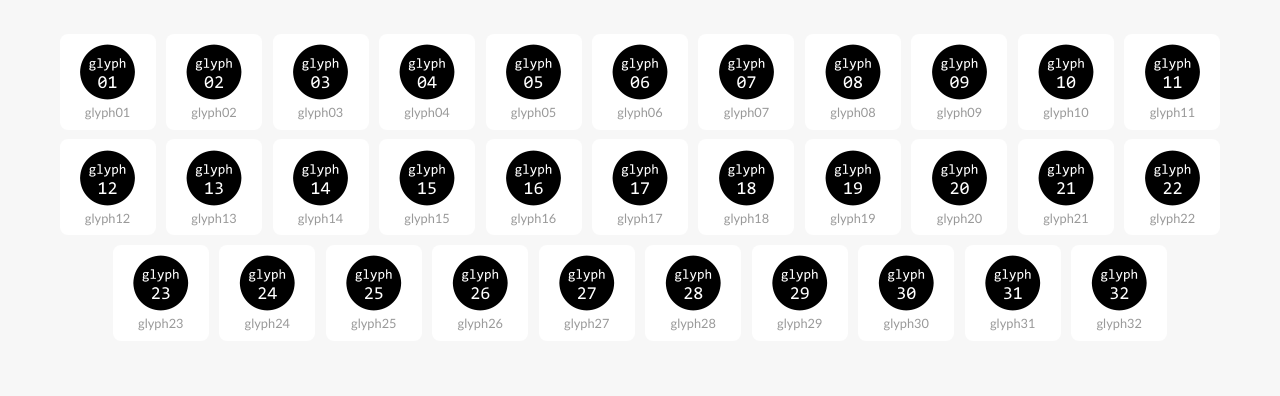
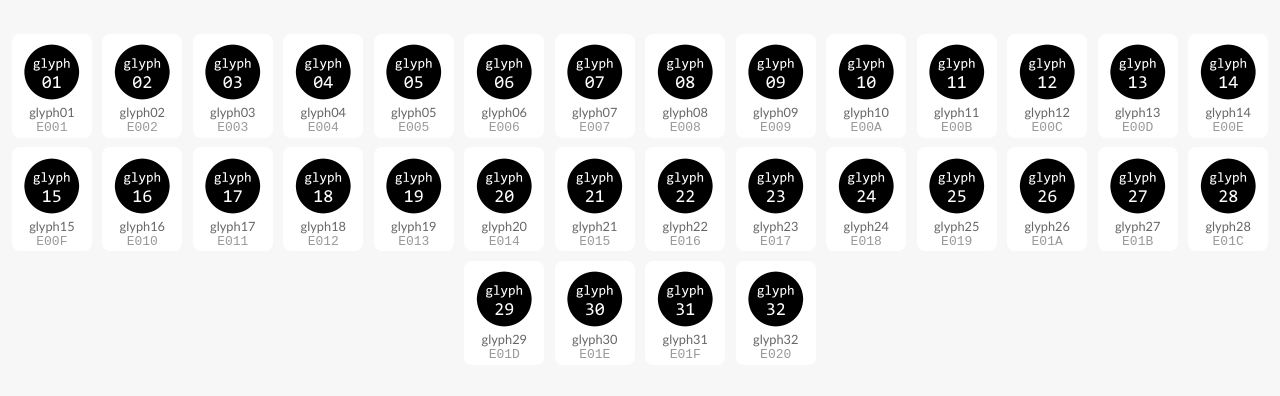
Before and after one commit to cognitom/symbols-for-sketch, a plain HTML site: page dist/sample.html in a window 1280 px wide. Shown: the part 74-470 px from the top of the page. Drawn offline with Linux system fonts and the light colour scheme.

Commit message:
Add codepoints

```diff
--- a/dist/sample.html
+++ b/dist/sample.html
@@ -6,9 +6,10 @@
       body { font-family: Gill Sans; text-align: center; background: #f7f7f7; }
       body > h1 { color: #666; margin: 1em 0; }
       .glyph { padding: 0; }
-      .glyph > li { display: inline-block; margin: .3em .2em; width: 6em; height: 6em; background: #fff; border-radius: .5em; }
+      .glyph > li { display: inline-block; margin: .3em .2em; width: 5em; height: 6.5em; background: #fff; border-radius: .5em; position: relative; }
       .glyph > li .s { display: block; margin-top: .1em; }
-      .glyph-name { font-size: .8em; color: #999; }
+      .glyph-name { font-size: .8em; color: #666; display: block; }
+      .glyph-codepoint { color: #999; font-family: monospace; }
     </style>
   </head>
   <body>
@@ -17,130 +18,162 @@
       <li>
         <i class="s s-glyph01 s-4x"></i>
         <span class="glyph-name">glyph01</span>
+        <span class="glyph-codepoint">E001</span>
       </li>
       <li>
         <i class="s s-glyph02 s-4x"></i>
         <span class="glyph-name">glyph02</span>
+        <span class="glyph-codepoint">E002</span>
       </li>
       <li>
         <i class="s s-glyph03 s-4x"></i>
         <span class="glyph-name">glyph03</span>
+        <span class="glyph-codepoint">E003</span>
       </li>
       <li>
         <i class="s s-glyph04 s-4x"></i>
         <span class="glyph-name">glyph04</span>
+        <span class="glyph-codepoint">E004</span>
       </li>
       <li>
         <i class="s s-glyph05 s-4x"></i>
         <span class="glyph-name">glyph05</span>
+        <span class="glyph-codepoint">E005</span>
       </li>
       <li>
         <i class="s s-glyph06 s-4x"></i>
         <span class="glyph-name">glyph06</span>
+        <span class="glyph-codepoint">E006</span>
       </li>
       <li>
         <i class="s s-glyph07 s-4x"></i>
         <span class="glyph-name">glyph07</span>
+        <span class="glyph-codepoint">E007</span>
       </li>
       <li>
         <i class="s s-glyph08 s-4x"></i>
         <span class="glyph-name">glyph08</span>
+        <span class="glyph-codepoint">E008</span>
       </li>
       <li>
         <i class="s s-glyph09 s-4x"></i>
         <span class="glyph-name">glyph09</span>
+        <span class="glyph-codepoint">E009</span>
       </li>
       <li>
         <i class="s s-glyph10 s-4x"></i>
         <span class="glyph-name">glyph10</span>
+        <span class="glyph-codepoint">E00A</span>
       </li>
       <li>
         <i class="s s-glyph11 s-4x"></i>
         <span class="glyph-name">glyph11</span>
+        <span class="glyph-codepoint">E00B</span>
       </li>
       <li>
         <i class="s s-glyph12 s-4x"></i>
         <span class="glyph-name">glyph12</span>
+        <span class="glyph-codepoint">E00C</span>
       </li>
       <li>
         <i class="s s-glyph13 s-4x"></i>
         <span class="glyph-name">glyph13</span>
+        <span class="glyph-codepoint">E00D</span>
       </li>
       <li>
         <i class="s s-glyph14 s-4x"></i>
         <span class="glyph-name">glyph14</span>
+        <span class="glyph-codepoint">E00E</span>
       </li>
       <li>
         <i class="s s-glyph15 s-4x"></i>
         <span class="glyph-name">glyph15</span>
+        <span class="glyph-codepoint">E00F</span>
       </li>
       <li>
         <i class="s s-glyph16 s-4x"></i>
         <span class="glyph-name">glyph16</span>
+        <span class="glyph-codepoint">E010</span>
       </li>
       <li>
         <i class="s s-glyph17 s-4x"></i>
         <span class="glyph-name">glyph17</span>
+        <span class="glyph-codepoint">E011</span>
       </li>
       <li>
         <i class="s s-glyph18 s-4x"></i>
         <span class="glyph-name">glyph18</span>
+        <span class="glyph-codepoint">E012</span>
       </li>
       <li>
         <i class="s s-glyph19 s-4x"></i>
         <span class="glyph-name">glyph19</span>
+        <span class="glyph-codepoint">E013</span>
       </li>
       <li>
         <i class="s s-glyph20 s-4x"></i>
         <span class="glyph-name">glyph20</span>
+        <span class="glyph-codepoint">E014</span>
       </li>
       <li>
         <i class="s s-glyph21 s-4x"></i>
         <span class="glyph-name">glyph21</span>
+        <span class="glyph-codepoint">E015</span>
       </li>
       <li>
         <i class="s s-glyph22 s-4x"></i>
         <span class="glyph-name">glyph22</span>
+        <span class="glyph-codepoint">E016</span>
       </li>
       <li>
         <i class="s s-glyph23 s-4x"></i>
         <span class="glyph-name">glyph23</span>
+        <span class="glyph-codepoint">E017</span>
       </li>
       <li>
         <i class="s s-glyph24 s-4x"></i>
         <span class="glyph-name">glyph24</span>
+        <span class="glyph-codepoint">E018</span>
       </li>
       <li>
         <i class="s s-glyph25 s-4x"></i>
         <span class="glyph-name">glyph25</span>
+        <span class="glyph-codepoint">E019</span>
       </li>
       <li>
         <i class="s s-glyph26 s-4x"></i>
         <span class="glyph-name">glyph26</span>
+        <span class="glyph-codepoint">E01A</span>
       </li>
       <li>
         <i class="s s-glyph27 s-4x"></i>
         <span class="glyph-name">glyph27</span>
+        <span class="glyph-codepoint">E01B</span>
       </li>
       <li>
         <i class="s s-glyph28 s-4x"></i>
         <span class="glyph-name">glyph28</span>
+        <span class="glyph-codepoint">E01C</span>
       </li>
       <li>
         <i class="s s-glyph29 s-4x"></i>
         <span class="glyph-name">glyph29</span>
+        <span class="glyph-codepoint">E01D</span>
       </li>
       <li>
         <i class="s s-glyph30 s-4x"></i>
         <span class="glyph-name">glyph30</span>
+        <span class="glyph-codepoint">E01E</span>
       </li>
       <li>
         <i class="s s-glyph31 s-4x"></i>
         <span class="glyph-name">glyph31</span>
+        <span class="glyph-codepoint">E01F</span>
       </li>
       <li>
         <i class="s s-glyph32 s-4x"></i>
         <span class="glyph-name">glyph32</span>
+        <span class="glyph-codepoint">E020</span>
       </li>
     </ul>
   </body>
```
Also changed, not shown: 1 other file.
